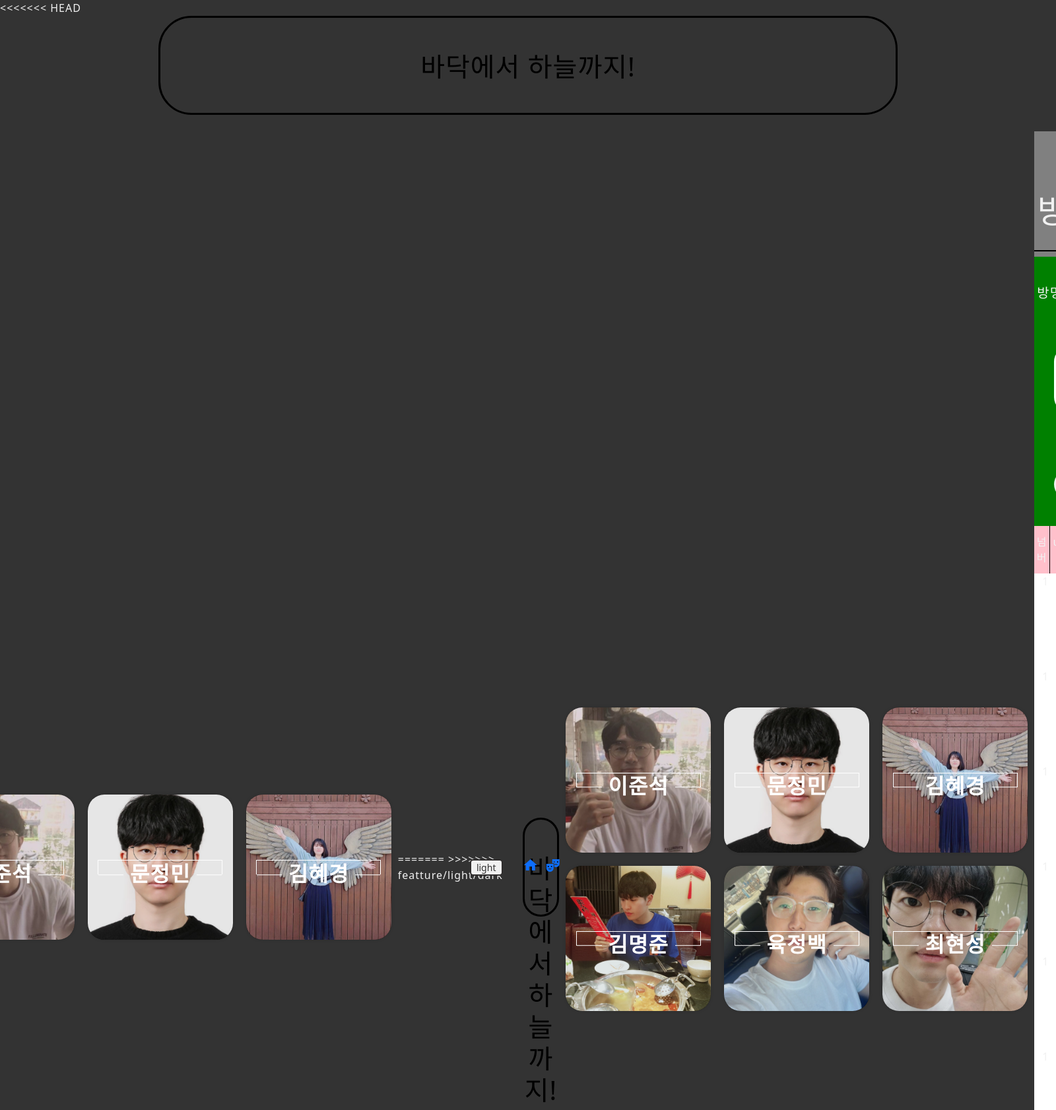
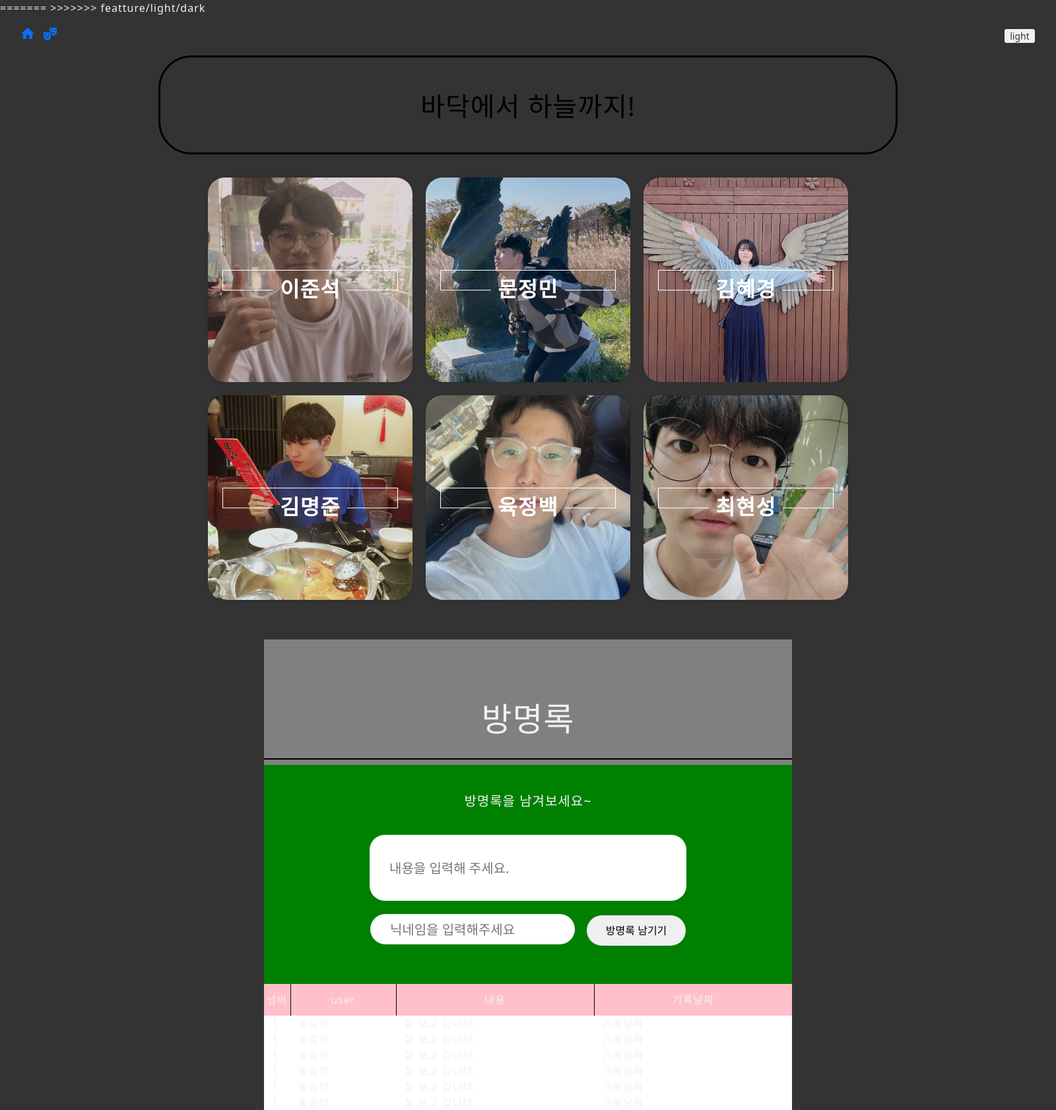
Before and after one commit to SAHA-YJB/miniproject-3, a Flask app: page / in a window 1600 px wide; the page is wider, and only the part inside the window is pictured. Shown: the top 1682 px of that part at 66% size. Run offline with Flask 3, Linux system fonts and the light colour scheme; some libraries are stand-ins or nearby versions.

Commit message:
사진 수정

```diff
--- a/templates/index.html
+++ b/templates/index.html
@@ -1,93 +1,64 @@
 <!DOCTYPE html>
 <html lang="ko">
-
   <head>
     <meta charset="UTF-8" />
     <meta http-equiv="X-UA-Compatible" content="IE=edge" />
     <meta name="viewport" content="width=device-width, initial-scale=1.0" />
 
-  <link rel="stylesheet" href="https://cdn.jsdelivr.net/npm/reset-css@5.0.1/reset.min.css" />
-  <link href="https://cdn.jsdelivr.net/npm/bootstrap@5.0.2/dist/css/bootstrap.min.css"
+    <link
+      rel="stylesheet"
+      href="https://cdn.jsdelivr.net/npm/reset-css@5.0.1/reset.min.css"
+    />
+    <link
+      href="https://cdn.jsdelivr.net/npm/bootstrap@5.0.2/dist/css/bootstrap.min.css"
       rel="stylesheet"
       integrity="sha384-EVSTQN3/azprG1Anm3QDgpJLIm9Nao0Yz1ztcQTwFspd3yD65VohhpuuCOmLASjC"
-    crossorigin="anonymous" />
+      crossorigin="anonymous"
+    />
     <script src="https://ajax.googleapis.com/ajax/libs/jquery/3.5.1/jquery.min.js"></script>
-  <script src="https://cdn.jsdelivr.net/npm/bootstrap@5.0.2/dist/js/bootstrap.bundle.min.js"
+    <script
+      src="https://cdn.jsdelivr.net/npm/bootstrap@5.0.2/dist/js/bootstrap.bundle.min.js"
       integrity="sha384-MrcW6ZMFYlzcLA8Nl+NtUVF0sA7MsXsP1UyJoMp4YLEuNSfAP+JcXn/tWtIaxVXM"
-    crossorigin="anonymous"></script>
+      crossorigin="anonymous"
+    ></script>
 
-  <link rel="stylesheet" href="https://fonts.googleapis.com/icon?family=Material+Icons">
-  <link rel="stylesheet" href="../static/css/light-dark.css">
-  <link rel="stylesheet" href="../static/css/move.css">
-  <link rel="stylesheet" href="../static/css/main.css">
+    <link
+      rel="stylesheet"
+      href="https://fonts.googleapis.com/icon?family=Material+Icons"
+    />
+    <link rel="stylesheet" href="../static/css/light-dark.css" />
+    <link rel="stylesheet" href="../static/css/move.css" />
+    <link rel="stylesheet" href="../static/css/main.css" />
 
-  <link rel="stylesheet" href="{{ url_for('static', filename='reset.css') }}">
-  <link rel="stylesheet" href="{{ url_for('static', filename='style.css') }}" />
+    <link
+      rel="stylesheet"
+      href="{{ url_for('static', filename='reset.css') }}"
+    />
+    <link
+      rel="stylesheet"
+      href="{{ url_for('static', filename='style.css') }}"
+    />
     <link rel="stylesheet" href="../static/css/style.css" />
     <link rel="stylesheet" href="../static/css/card.css" />
     <link rel="stylesheet" href="../static/css/reset.css" />
 
-<<<<<<< HEAD
-  <body>
-    <div class="header">
-      <h1>바닥에서 하늘까지!</h1>
-    </div>
-    <div class="cardf">
-      <div class="cards">
-        <figure class="snip1200">
-          <img src="/static/img/ljs.jpg" alt="15기 이준석" />
-          <figcaption>
-            <p>
-              취미 : 유튜브 시청<br />
-              MBTI : INFP<br />
-              각오 : <br />
-            </p>
-            <div class="heading">
-              <h2><span> 이준석</span></h2>
-            </div>
-          </figcaption>
-          <a href="#"></a>
-        </figure>
-        <figure class="snip1200">
-          <img src="/static/img/mjm.jpg" alt="15기 문정민" />
-          <figcaption>
-            <p>
-              취미 : 산책<br />
-              MBTI : ENFJ<br />
-              각오 : 같이 일하고 싶은 개발자 되기<br />
-            </p>
-            <div class="heading">
-              <h2><span> 문정민</span></h2>
-            </div>
-          </figcaption>
-          <a href="#"></a>
-        </figure>
-        <figure class="snip1200">
-          <img src="/static/img/khk.jpg" alt="15기 김혜경" />
-          <figcaption>
-            <p>
-              취미 : 독서, 자료 모으기, 그림 그리기<br />
-              MBTI : INTJ<br />
-              각오 : 오늘 심은 열정의 씨앗이 발화하여 꽃 피울 때까지 열심히
-              하겠습니다!<br />
-            </p>
-            <div class="heading">
-              <h2><span> 김혜경</span></h2>
-            </div>
-          </figcaption>
-          <a href="#"></a>
-        </figure>
-=======
->>>>>>> featture/light/dark
-  <link rel="stylesheet" href="https://cdn.jsdelivr.net/npm/reset-css@5.0.1/reset.min.css">
-  <link href="https://cdn.jsdelivr.net/npm/bootstrap@5.0.2/dist/css/bootstrap.min.css"
+    ======= >>>>>>> featture/light/dark
+    <link
+      rel="stylesheet"
+      href="https://cdn.jsdelivr.net/npm/reset-css@5.0.1/reset.min.css"
+    />
+    <link
+      href="https://cdn.jsdelivr.net/npm/bootstrap@5.0.2/dist/css/bootstrap.min.css"
       rel="stylesheet"
       integrity="sha384-EVSTQN3/azprG1Anm3QDgpJLIm9Nao0Yz1ztcQTwFspd3yD65VohhpuuCOmLASjC"
-    crossorigin="anonymous">
+      crossorigin="anonymous"
+    />
     <script src="https://ajax.googleapis.com/ajax/libs/jquery/3.5.1/jquery.min.js"></script>
-  <script src="https://cdn.jsdelivr.net/npm/bootstrap@5.0.2/dist/js/bootstrap.bundle.min.js"
+    <script
+      src="https://cdn.jsdelivr.net/npm/bootstrap@5.0.2/dist/js/bootstrap.bundle.min.js"
       integrity="sha384-MrcW6ZMFYlzcLA8Nl+NtUVF0sA7MsXsP1UyJoMp4YLEuNSfAP+JcXn/tWtIaxVXM"
-    crossorigin="anonymous"></script>
+      crossorigin="anonymous"
+    ></script>
 
     <script defer src="../static/js/light-dark.js"></script>
 
@@ -107,9 +78,7 @@
           </a>
         </div>
         <div class="btn-inner">
-        <button type="button" class="dark-btn" id="mode-toggle">
-          dark
-        </button>
+          <button type="button" class="dark-btn" id="mode-toggle">dark</button>
         </div>
       </div>
     </header>
@@ -213,8 +182,16 @@
       <div class="save-box">
         <p>방명록을 남겨보세요~</p>
         <div class="input-com">
-        <input class="comment-box" type="text" placeholder="내용을 입력해 주세요." />
-        <input class="name-box" type="text" placeholder="닉네임을 입력해주세요" />
+          <input
+            class="comment-box"
+            type="text"
+            placeholder="내용을 입력해 주세요."
+          />
+          <input
+            class="name-box"
+            type="text"
+            placeholder="닉네임을 입력해주세요"
+          />
           <button>방명록 남기기</button>
         </div>
       </div>
@@ -294,3 +271,4 @@
       </div>
     </section>
   </body>
+</html>
```
Also changed, not shown: static/img/mjm.jpg. Lines whose indentation alone changed are shown as unchanged.
